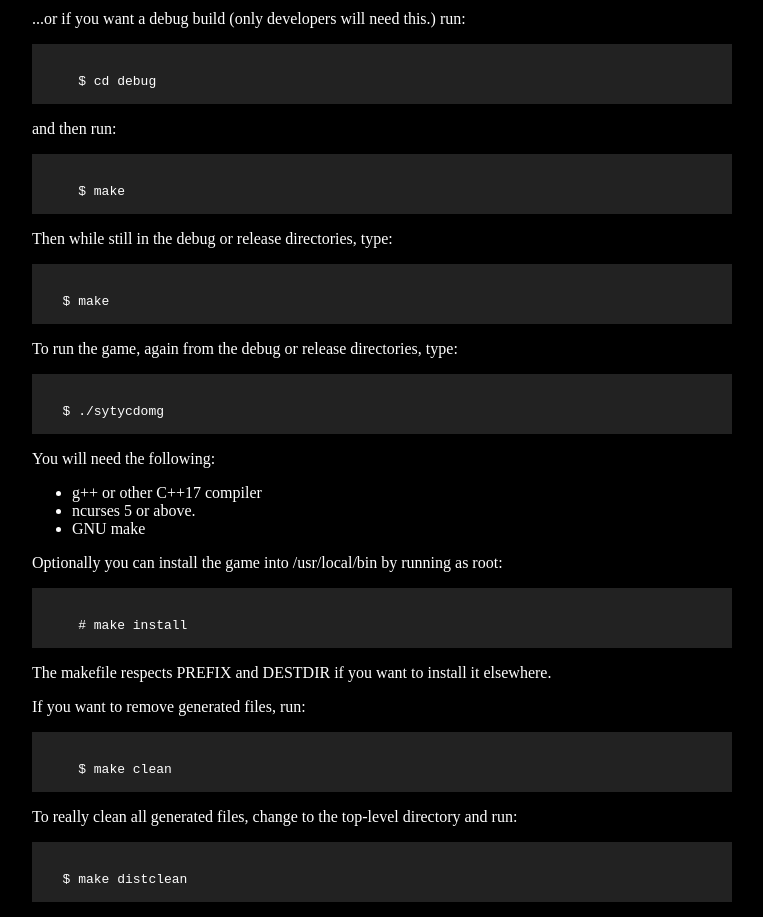
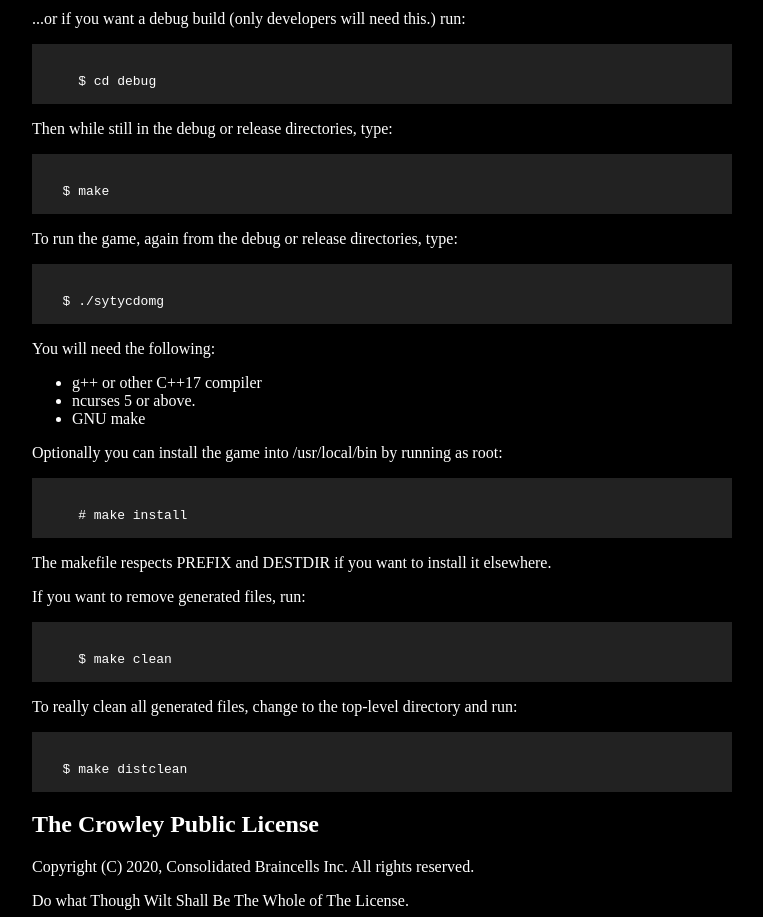
Before and after one commit to jaldhar/So-You-Think-You-Can-Dance...ON-MY-GRAVE-, a plain HTML site: page index.html in a window 1280 px wide. Shown: the part 800-1717 px from the top of the page, without its empty margins (258-1021 px from the left). Drawn offline with Linux system fonts and the light colour scheme.

Commit message:
Oops, duplicated info.

```diff
--- a/index.html
+++ b/index.html
@@ -79,10 +79,6 @@ succeed.  Aeons of torment in the Planes of Unlife await you if you fail.</p>
 <pre><code>
     $ cd debug
 </code></pre>
-<p>and then run:</p>
-<pre><code>
-    $ make
-</code></pre>
 <p>Then while still in the debug or release directories, type:</p>
 <pre><code>
   $ make
```
